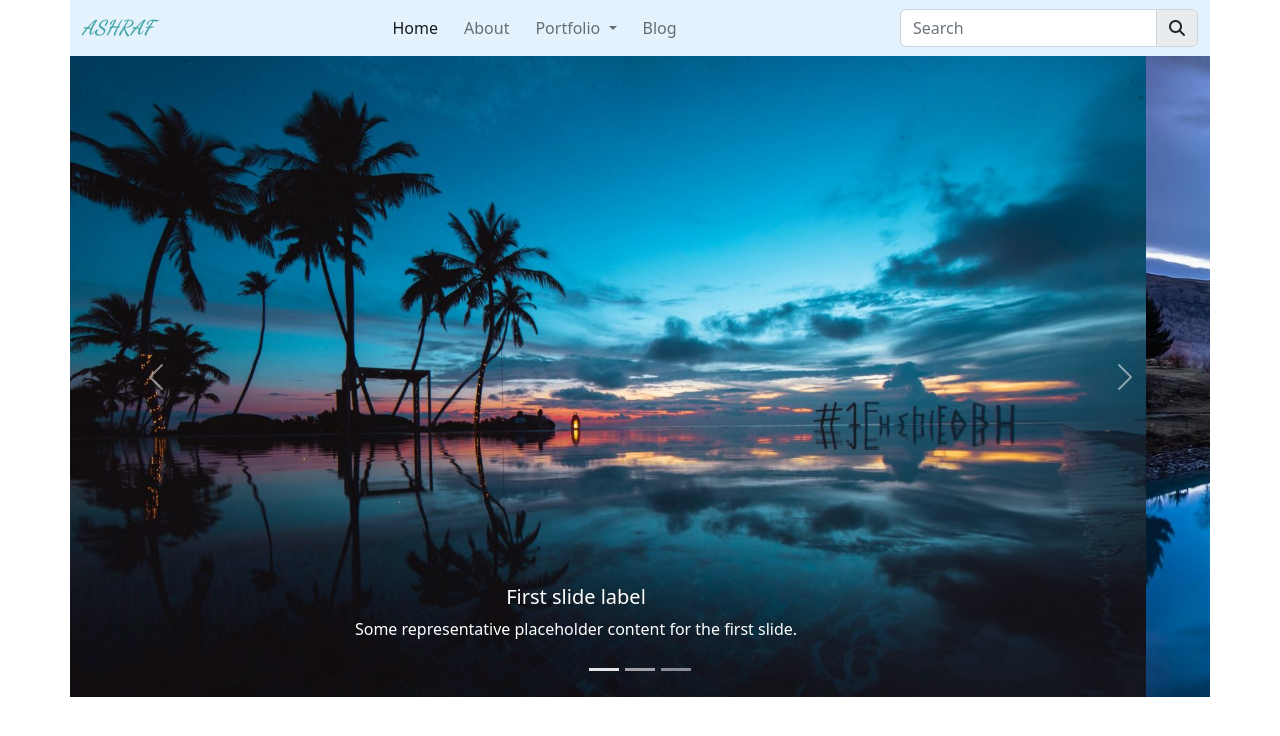
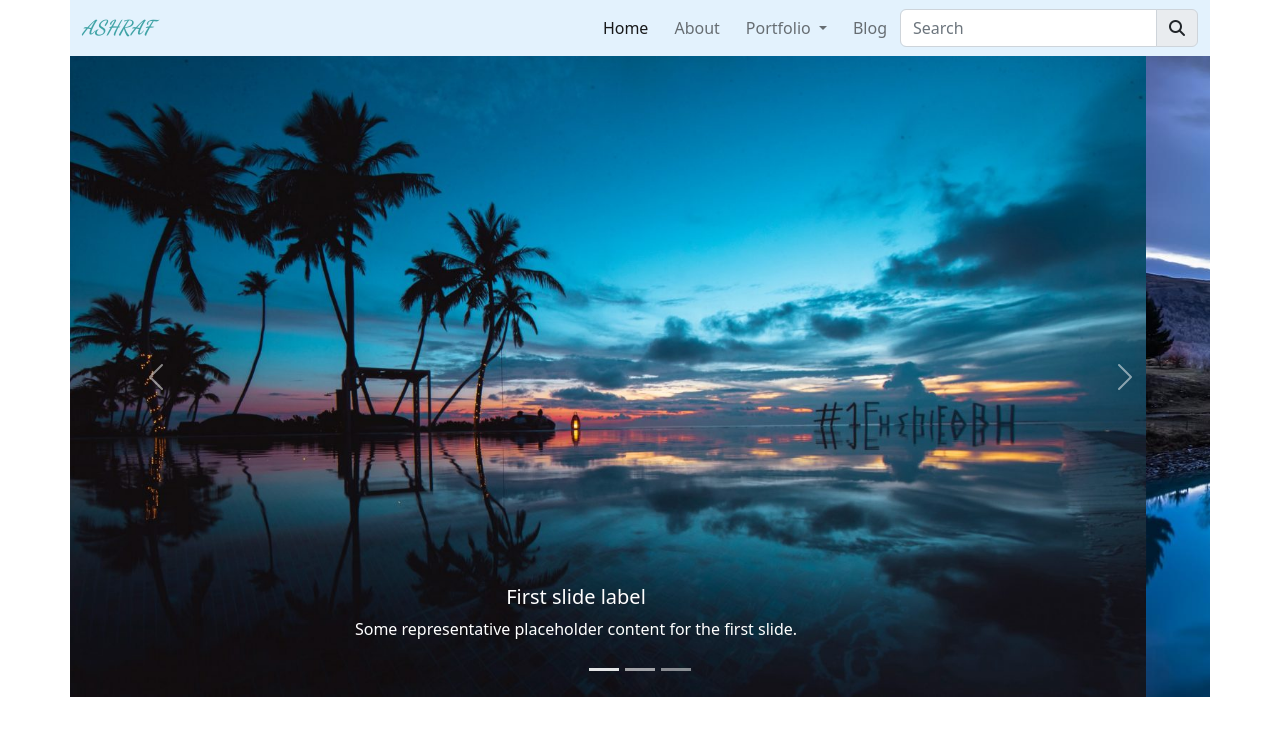
Before and after one commit to AshrafUzzaman04/Ashraf-Uz-Mahim-D-18-19-, a website: page index.html in a window 1280 px wide. Drawn offline with nearby package versions, Linux system fonts and the light colour scheme.

Commit message:
ms-auto commit

```diff
--- a/index.html
+++ b/index.html
@@ -36,7 +36,7 @@
               <span class="navbar-toggler-icon"></span>
             </button>
             <div class="collapse navbar-collapse" id="navbarSupportedContent">
-              <ul class="navbar-nav m-auto mb-2 mb-lg-0">
+              <ul class="navbar-nav ms-auto mb-2 mb-lg-0">
                 <li class="nav-item">
                   <a class="nav-link active" aria-current="page" href="#"
                     >Home</a
```
